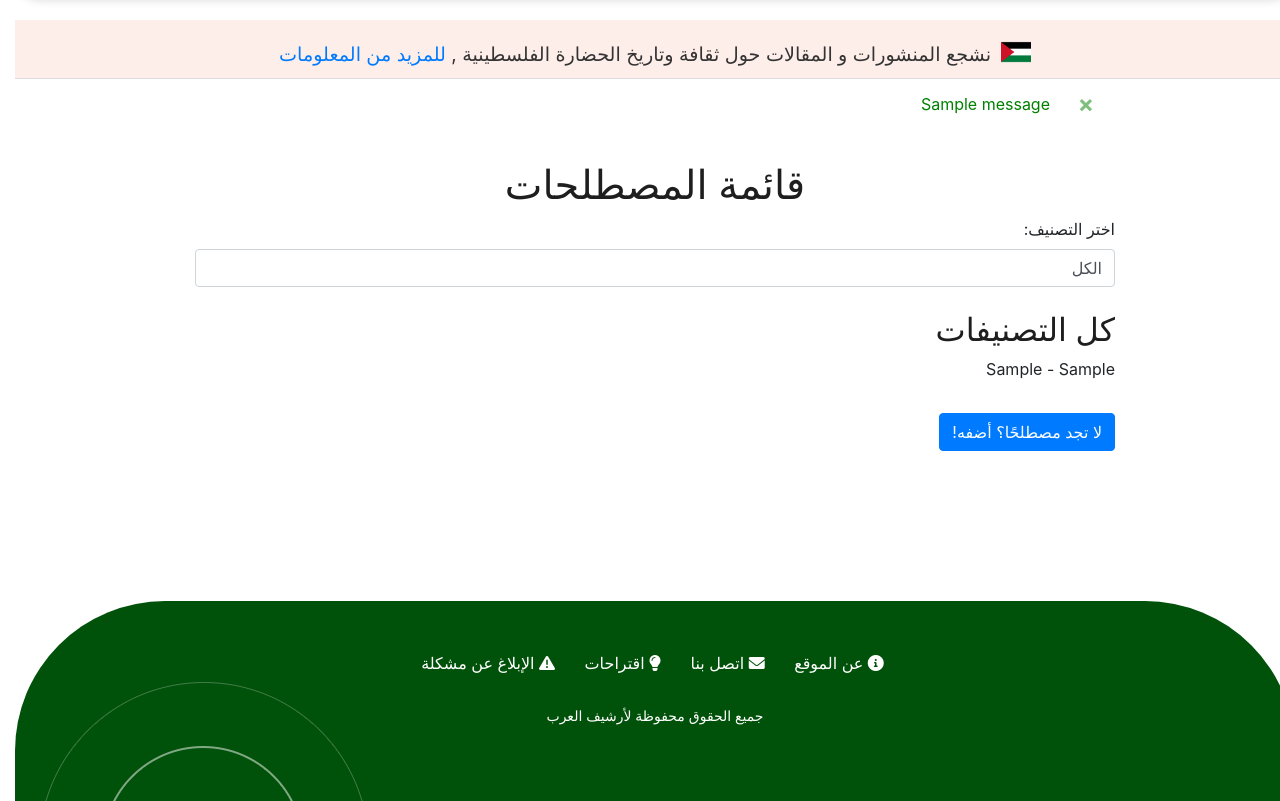
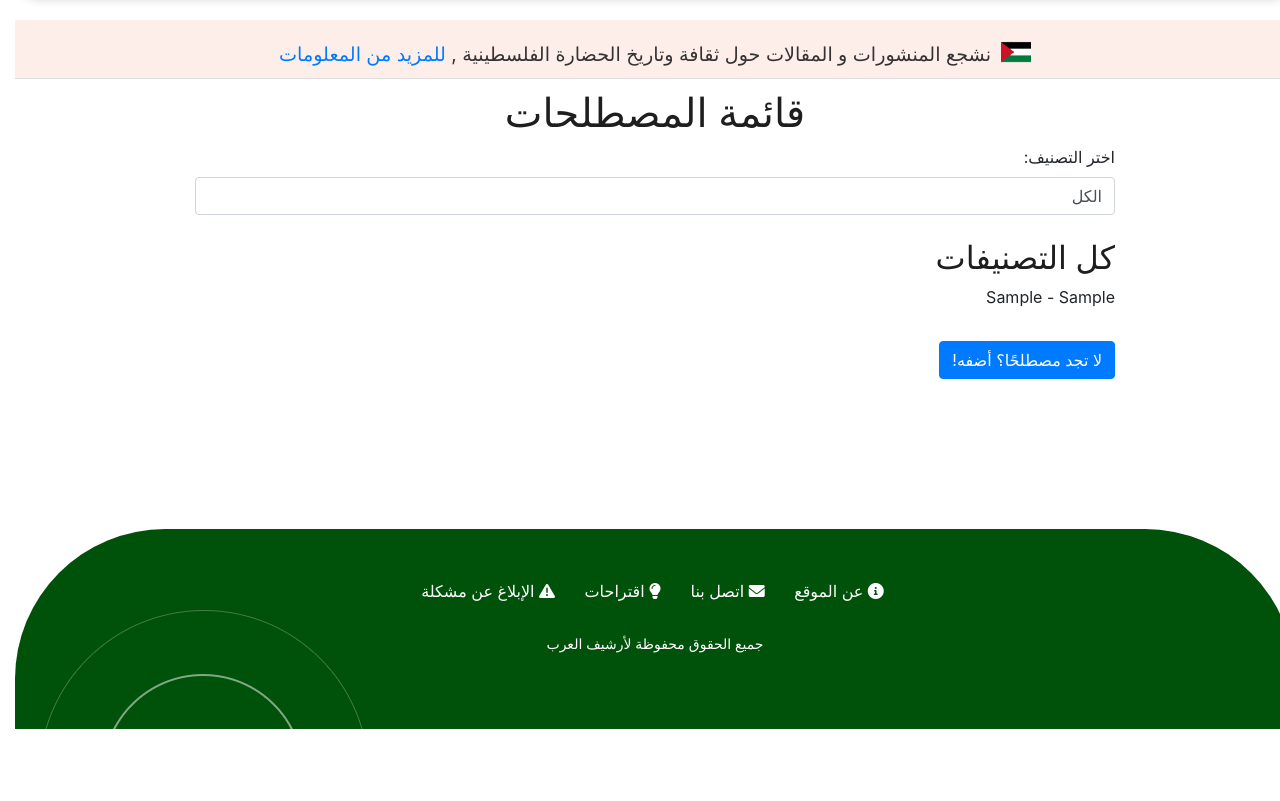
Before and after one commit to Arabarxiv/arabarxiv, a Django app: page /terms in a window 1280 px wide. Shown: the part 80-881 px from the top of the page. After the commit the page ends 809 px from the top, so only its background shows below. Run offline with Django 5.2, Linux system fonts and the light colour scheme; tables that the repository leaves empty hold one stand-in row (values such as "Sample post"); one stand-in notice (Sample message) is shown; some libraries are stand-ins or nearby versions.

Commit message:
remove messages terms

```diff
--- a/main/templates/main/term_list.html
+++ b/main/templates/main/term_list.html
@@ -7,19 +7,6 @@
 <div class="container">
     <div class="row justify-content-center">
         <div class="col-md-10">
-
-            <!-- Add this section to display messages -->
-            {% if messages %}
-            <div class="alert alert-dismissible fade show" style="color:green;">
-                <ul class="list-unstyled">
-                    {% for message in messages %}
-                    <li {% if message.tags %} class="{{ message.tags }}"{% endif %}>{{ message }}</li>
-                    {% endfor %}
-                </ul>
-                <button type="button" class="close" data-dismiss="alert">&times;</button>
-            </div>
-            {% endif %}
-            <!-- End of message section -->
 
             <h1 class="text-center">قائمة المصطلحات</h1>
 
```
